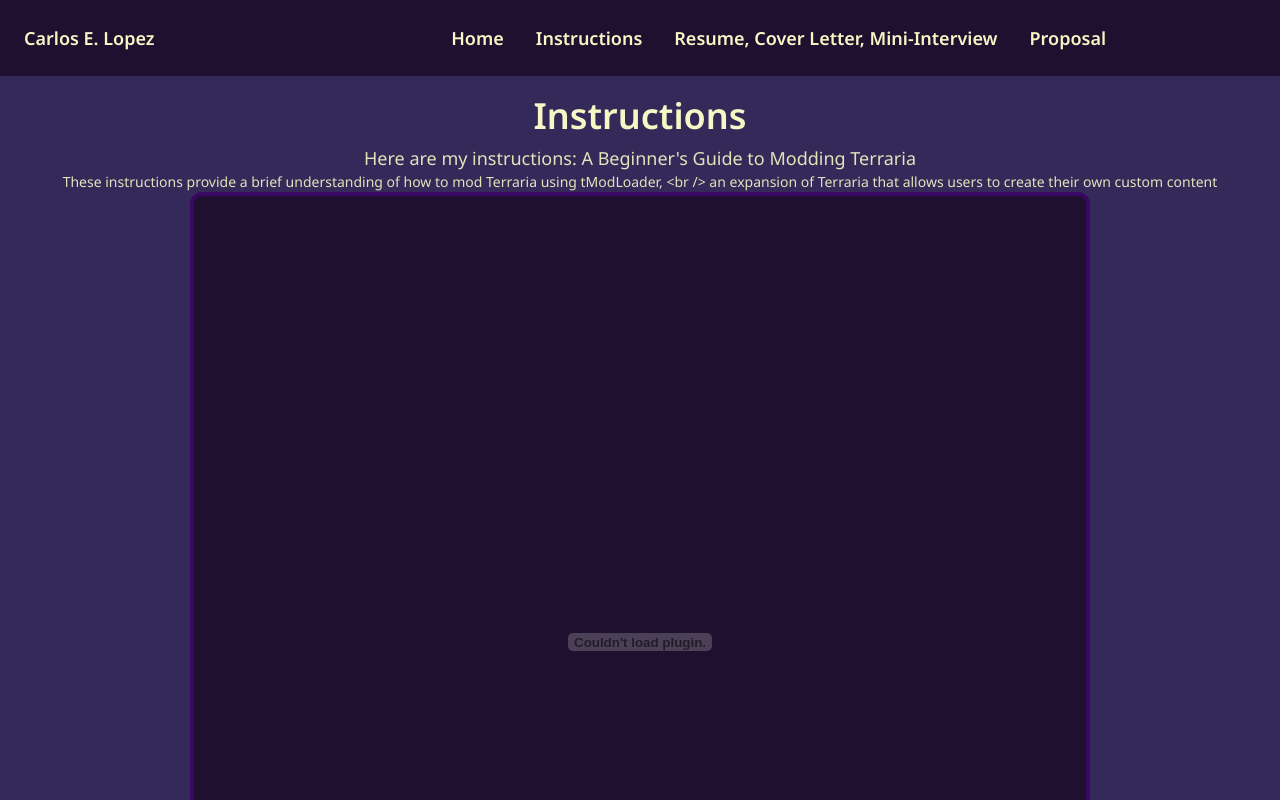
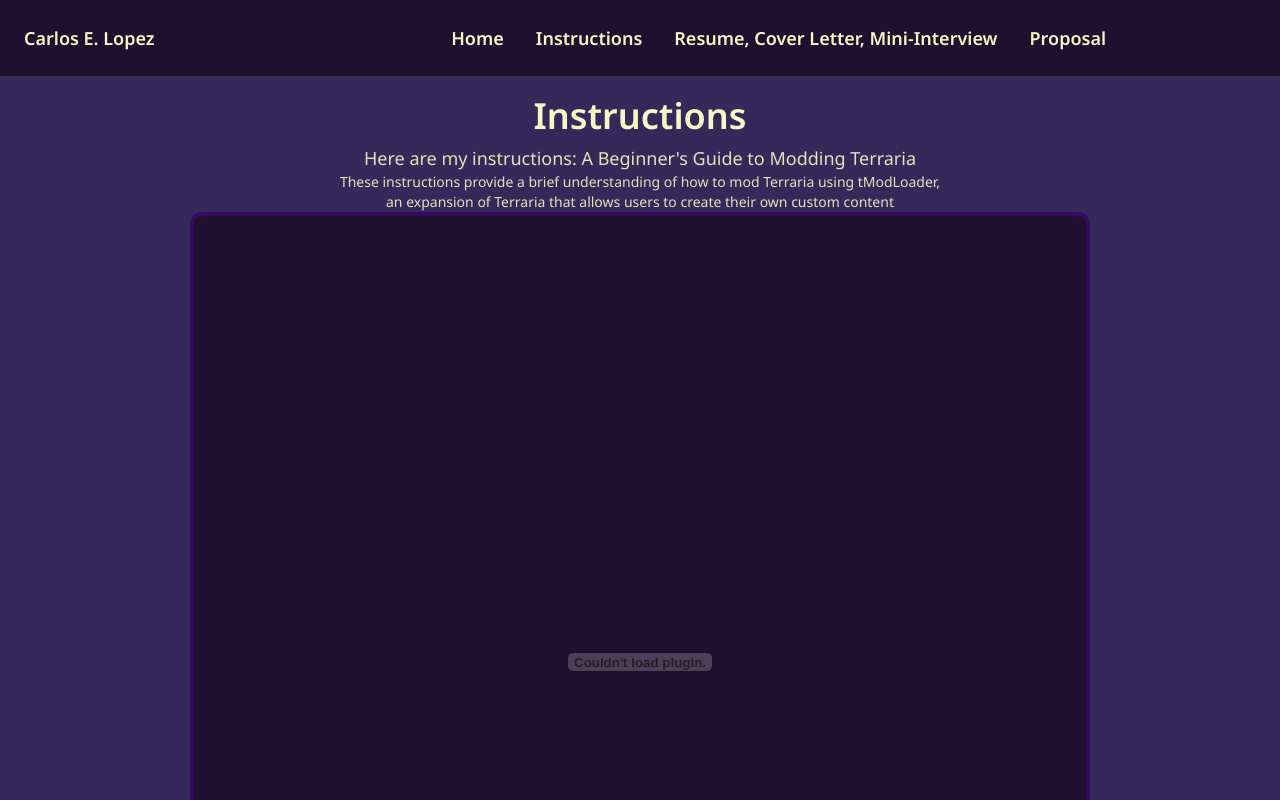
Before and after one commit to carloselopezjr/Portfolio, a Next.js app: page /instructions in a window 1280 px wide. Shown: the top 800 px of the page. Built offline with nearby package versions, Linux system fonts and the light colour scheme; some icons are missing.

Commit message:
File capitalization

```diff
--- a/src/app/(main)/instructions/page.tsx
+++ b/src/app/(main)/instructions/page.tsx
@@ -8,14 +8,17 @@
       </h2>
       <h3 className="text-center text-sm opacity-90">
         {` These instructions provide a brief understanding of how to mod Terraria
-        using tModLoader,
-        <br /> an expansion of Terraria that allows users to create their own
+        using tModLoader, `}
+        <br />
+        {`
+
+         an expansion of Terraria that allows users to create their own
         custom content `}
       </h3>
       <div className="flex justify-center">
         <embed
           className="border-4 p-4 border-purple-950 rounded-xl bg-purp"
-          src="/instructions.pdf"
+          src="/Instructions.pdf"
           type="application/pdf"
           width="900px"
           height="900px"
```
